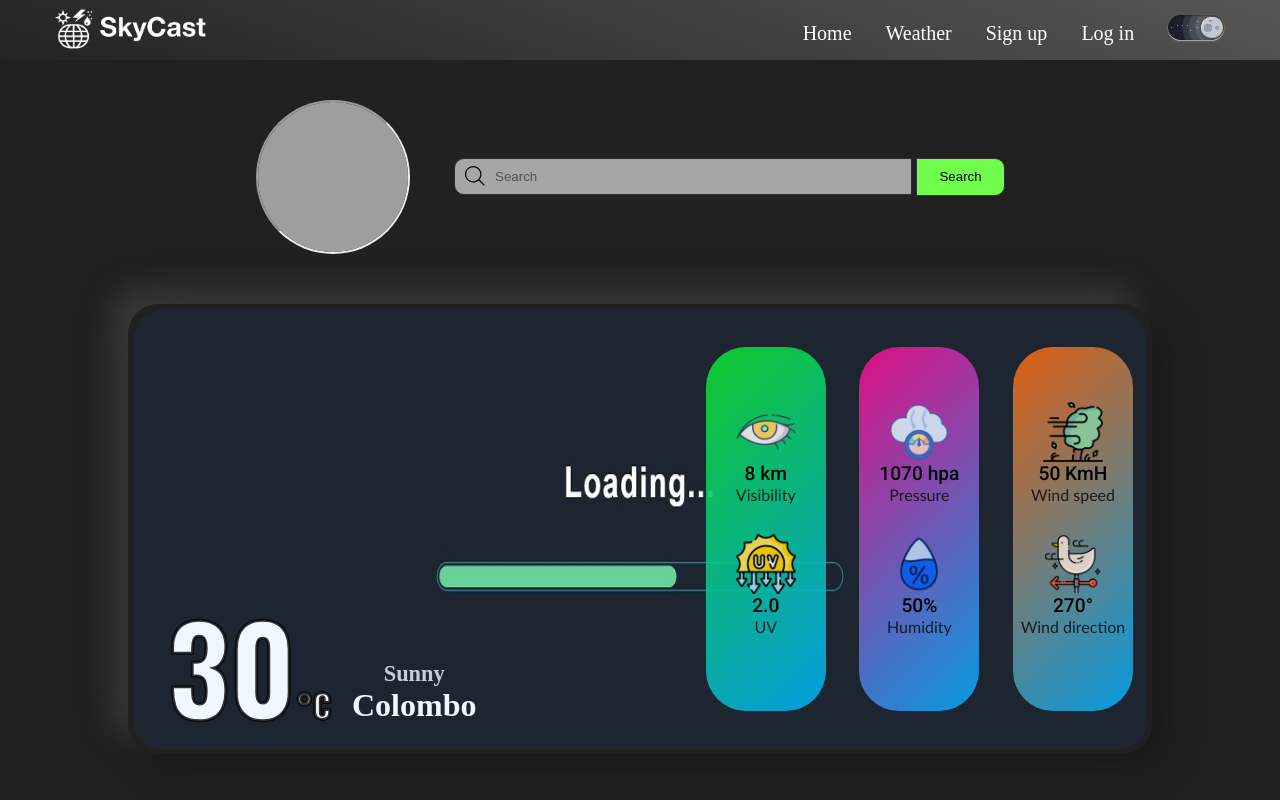
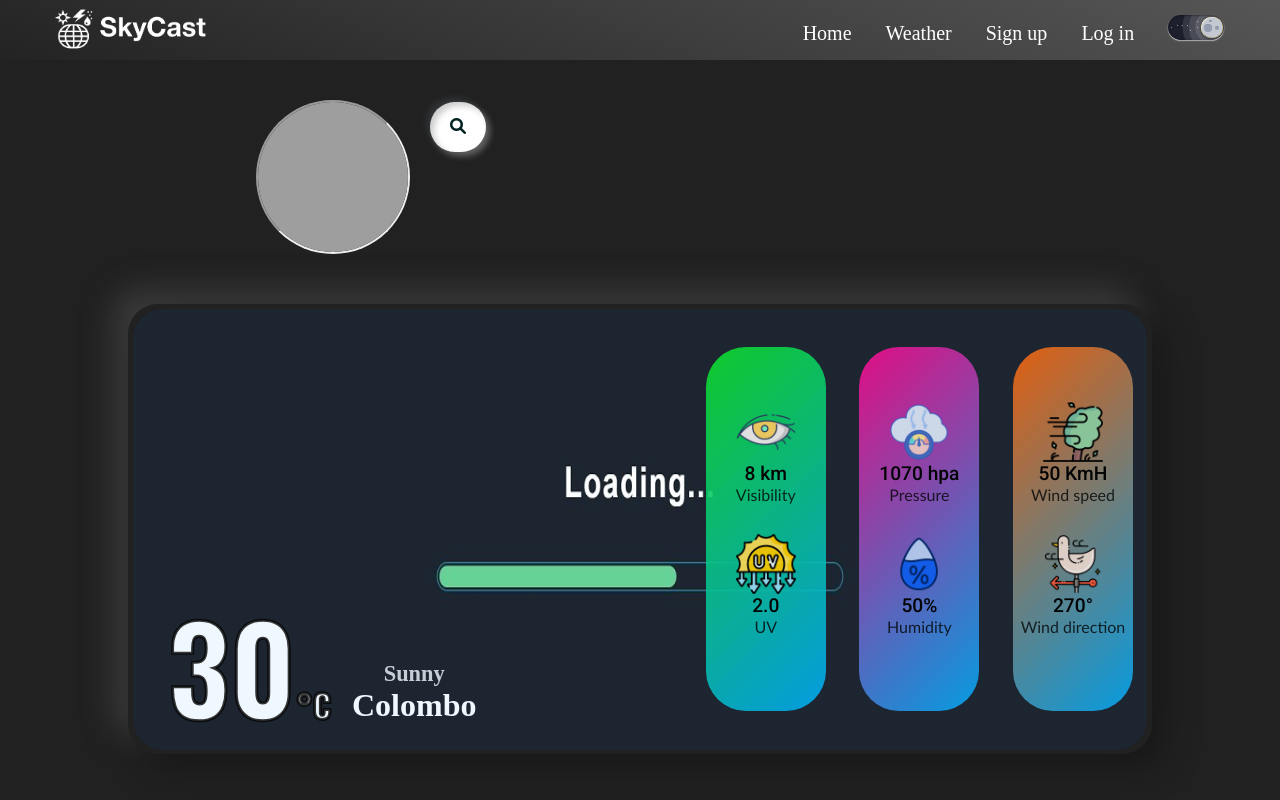
Before and after one commit to Githmaz/Weather_Web_App, a plain HTML site: page index.html in a window 1280 px wide. Shown: the top 800 px of the page. Drawn offline with nearby package versions, Linux system fonts and the light colour scheme; no server answers; grey boxes are pictures that could not be loaded; a web font is replaced by a local one.

Commit message:
add new search input

```diff
--- a/CSS/weather.css
+++ b/CSS/weather.css
@@ -278,52 +278,61 @@ nav ul li a:hover{
     /* Seach bar  */
 .search-bar-container {
     display: flex;
-    align-items: center; /* Vertically center the content within the container */
+    align-items: center;
   }
 
 .container-input {
     flex-grow: 1;
     margin-right: 20%;
 }
-.search-logo{
-    margin-top: 80PX;
-}
-.search-input {
-  width: 70%;
-  margin-top: 100px;
-  margin-right: 0;
-  padding: 10px 0px 10px 40px;
-  border-top-left-radius: 10px;
-  border-bottom-left-radius: 10px;
-  border: solid 1px #333;
-  transition: all .2s ease-in-out;
-  outline: none;
-  opacity: 0.6;
-  z-index: 1;
+
+
+.search-container{
+  background: #fff;
+  height: 30px;
+  border-radius: 30px;
+  padding: 10px 20px;
+  display: flex;
+  justify-content: center;
+  align-items: center;
+  cursor: pointer;
+  transition: 0.8s;
+  /*box-shadow:inset 2px 2px 2px 0px rgba(255,255,255,.5),
+  inset -7px -7px 10px 0px rgba(0,0,0,.1),
+ 7px 7px 20px 0px rgba(0,0,0,.1),
+ 4px 4px 5px 0px rgba(0,0,0,.1);
+ text-shadow:  0px 0px 6px rgba(255,255,255,.3),
+            -4px -4px 6px rgba(116, 125, 136, .2);
+text-shadow: 2px 2px 3px rgba(255,255,255,0.5);*/
+box-shadow:  4px 4px 6px 0 rgba(255,255,255,.3),
+            -4px -4px 6px 0 rgba(116, 125, 136, .2),
+  inset -4px -4px 6px 0 rgba(255,255,255,.2),
+  inset 4px 4px 6px 0 rgba(0, 0, 0, .2);
 }
 
-.container-input svg {
-  position: relative;
-  left: 35px;
-  top: 5px;
-  z-index: 2;
+.search-container:hover > .search-input{
+  width: 400px;
 }
 
-.search-input:focus {
-  opacity: 1;
-}
-.search-button{
-  flex-grow: 1;
-  z-index: 2;
-    height: 38px;
-    width: 7vw;
-    background-color: #70fe4d;
-    border: solid 1px #333;
-    border-top-right-radius: 10px;
-    border-bottom-right-radius: 10px;
-    cursor: pointer;
+.search-container .search-input{
+  background: transparent;
+  border: none;
+  outline:none;
+  width: 0px;
+  font-weight: 500;
+  font-size: 16px;
+  transition: 0.8s;
+
 }
 
+.search-container .search-btn .fas{
+  color: #012423;
+}
+
+
+
+
+/* new search bar  */
 
 /* map  */
 .map-preview {
--- a/JS/weather.js
+++ b/JS/weather.js
@@ -50,10 +50,10 @@ inputFeild.addEventListener("keydown",(event)=>{
   }
 })
 
-document.getElementById("btn-search").addEventListener("click", () => {
-  setAllDataByLocation(inputFeild.value);
-  inputFeild.value = "";
-});
+// document.getElementById("btn-search").addEventListener("click", () => {
+//   setAllDataByLocation(inputFeild.value);
+//   inputFeild.value = "";
+// });
 
 //_____________________ Set AlL Data by Location   ____________________//
 
--- a/index.html
+++ b/index.html
@@ -161,12 +161,11 @@
             <div class="search-bar-container">
                 <iframe src="https://www.google.com/maps/embed?pb=!1m18!1m12!1m3!1d690201.3494876763!2d7.811354529617794!3d47.08934090170762!2m3!1f0!2f0!3f0!3m2!1i1024!2i768!4f13.1!3m3!1m2!1s0x47853a6bf53fa841%3A0x6181ceb3b56b5453!2sGlarus%20Alps!5e0!3m2!1sen!2slk!4v1695380698010!5m2!1sen!2slk" allowfullscreen="" loading="lazy" referrerpolicy="no-referrer-when-downgrade" class="map-preview" id="map">
                 </iframe>
-                <div class="container-input">
-                    <svg fill="#000000" width="20px" height="20px" viewBox="0 0 1920 1920" xmlns="http://www.w3.org/2000/svg" class="search-logo">
-                        <path d="M790.588 1468.235c-373.722 0-677.647-303.924-677.647-677.647 0-373.722 303.925-677.647 677.647-677.647 373.723 0 677.647 303.925 677.647 677.647 0 373.723-303.924 677.647-677.647 677.647Zm596.781-160.715c120.396-138.692 193.807-319.285 193.807-516.932C1581.176 354.748 1226.428 0 790.588 0S0 354.748 0 790.588s354.748 790.588 790.588 790.588c197.647 0 378.24-73.411 516.932-193.807l516.028 516.142 79.963-79.963-516.142-516.028Z" fill-rule="evenodd"></path>
-                    </svg>
-                    <input type="text" placeholder="Search" name="text" class="search-input" id="search-input">
-                    <button class="search-button" id="btn-search">Search</button>
+                <div class="search-container">
+                    <input type="text" name="search" placeholder="Search..." class="search-input" id="search-input">
+                    <a href="#" class="search-btn">
+                            <i class="fas fa-search"></i>
+                    </a>
                 </div>
             </div>
 
```
